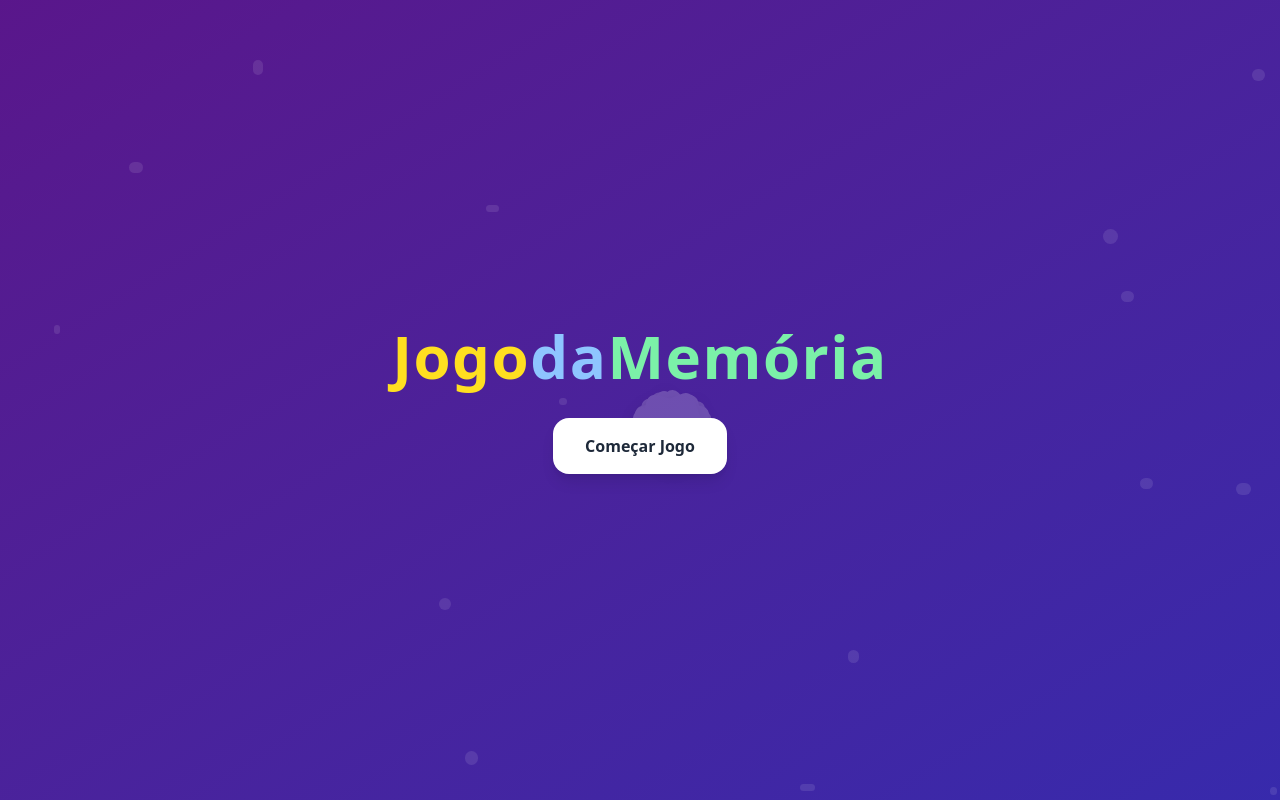
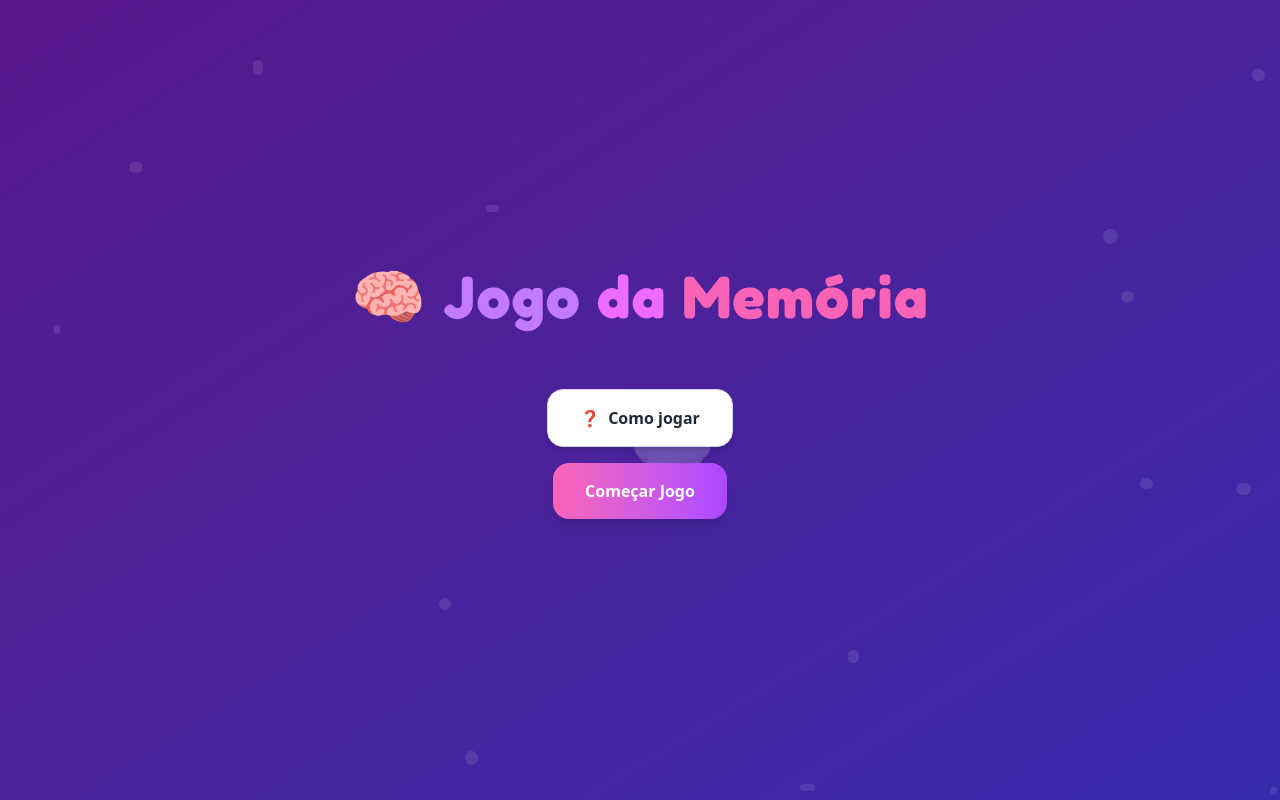
Before and after one commit to carlasama/case-tray, a Vue app: page /home in a window 1280 px wide. Built offline with nearby package versions, Linux system fonts and the light colour scheme.

Commit message:
feat(ui): diferencia botões de ação, conecta botão do modal ao startGame e aprimora HUD de tentativas/tempo

```diff
--- a/index.html
+++ b/index.html
@@ -3,6 +3,7 @@
   <head>
     <meta charset="UTF-8" />
     <link rel="icon" type="image/svg+xml" href="/vite.svg" />
+    <link href="https://fonts.googleapis.com/css2?family=Fredoka:wght@400;700&display=swap" rel="stylesheet">
     <meta name="viewport" content="width=device-width, initial-scale=1.0" />
     <title>Case Tray - Jogo da Memória</title>
 
--- /dev/null
+++ b/src/components/molecules/AboutModal.vue
@@ -0,0 +1,50 @@
+<template>
+  <div
+    class="fixed inset-0 bg-opacity-50 flex justify-center items-center"
+    @click.self="closeModal"
+  >
+    <div
+      class="max-w-xl mx-auto mt-10 p-8 bg-white shadow-xl rounded-3xl text-center transform transition-all duration-300"
+    >
+      <p class="text-lg mb-4 text-gray-700">
+        Combine pares de cartas o mais rápido possível! Cada vez que virar duas
+        cartas, conta como uma tentativa.
+      </p>
+      <ul class="text-left list-disc list-inside mb-6 text-gray-700">
+        <li>O jogo começa com todas as cartas viradas.</li>
+        <li>Você pode virar 2 cartas por vez.</li>
+        <li>Se forem iguais, permanecem viradas.</li>
+        <li>Se forem diferentes, elas viram de volta após 1 segundo.</li>
+        <li>Quando todos os pares forem encontrados, o jogo termina.</li>
+      </ul>
+      <div class="flex justify-center gap-4 mt-6">
+        <button
+          @click="startGameAndClose"
+          class="bg-gradient-to-r from-pink-400 to-purple-500 text-base text-white font-bold py-4 px-8 rounded-full shadow-lg transition-all duration-300 hover:scale-105 hover:shadow-xl cursor-pointer"
+        >
+          Jogar Agora
+        </button>
+
+        <button
+          @click="closeModal"
+          class="bg-white hover:bg-gray-50 text-base text-gray-800 font-bold py-4 px-8 rounded-full shadow-md transition-all duration-300 hover:scale-105 hover:shadow-lg border border-gray-300 flex items-center gap-2 cursor-pointer"
+        >
+          Fechar
+        </button>
+      </div>
+    </div>
+  </div>
+</template>
+
+<script setup lang="ts">
+const emit = defineEmits(['close', 'start']);
+
+function closeModal() {
+  emit('close');
+}
+
+function startGameAndClose() {
+  emit('start');
+  closeModal();
+}
+</script>
--- a/src/components/organisms/MemoryBoard.vue
+++ b/src/components/organisms/MemoryBoard.vue
@@ -1,4 +1,5 @@
 <template>
+  <div class="flex flex-col items-center gap-6 mt-8">
     <div class="grid grid-cols-4 gap-4">
       <MemoryCard
         v-for="(card, index) in memoryBoardStore.shuffledCards"
@@ -12,13 +13,30 @@
       />
     </div>
 
-  <div class="text-center mt-4">
-    <p class="text-xl font-bold">Tentativas: {{ memoryBoardStore.attempts }}</p>
-    <p class="text-xl font-bold">Tempo: {{ memoryBoardStore.timeElapsed }}s</p>
+    <div
+      class="flex items-center justify-center gap-8 bg-white bg-opacity-80 backdrop-blur-md p-6 rounded-3xl shadow-md mt-8"
+    >
+      <div class="flex items-center gap-2">
+        <span class="text-pink-500 text-2xl">🎯</span>
+        <span class="text-gray-700 font-bold text-base"
+          >Tentativas: {{ memoryBoardStore.attempts }}</span
+        >
       </div>
 
-  <div class="text-center mt-4">
-    <button @click="resetGame" class="btn-reset">Reiniciar Jogo</button>
+      <div class="flex items-center gap-2">
+        <span class="text-purple-500 text-2xl">⏳</span>
+        <span class="text-gray-700 font-bold text-base"
+          >Tempo: {{ memoryBoardStore.timeElapsed }}s</span
+        >
+      </div>
+
+      <button
+        @click="resetGame"
+        class="ml-4 bg-gradient-to-r from-pink-400 to-purple-500 text-white font-bold py-2 px-6 rounded-full shadow-md hover:scale-105 transition-all cursor-pointer"
+      >
+        🔄 Reiniciar
+      </button>
+    </div>
   </div>
 </template>
 
--- a/src/router/index.ts
+++ b/src/router/index.ts
@@ -5,11 +5,6 @@ import Login from '../views/Login.vue'
 const routes = [
   { path: '/', component: Login },
   { path: '/home', component: Home },
-  {
-    path: '/sobre',
-    name: 'Sobre',
-    component: () => import('../views/About.vue'),
-  }
 ]
 
 const router = createRouter({
--- a/src/views/About.vue
+++ /dev/null
@@ -1,24 +0,0 @@
-<template>
-  <div
-    class="max-w-xl mx-auto mt-10 p-6 bg-white shadow rounded-xl text-center"
-  >
-    <h1 class="text-2xl font-bold mb-4">🧠 Sobre o Jogo da Memória</h1>
-    <p class="text-lg mb-2">
-      Combine pares de cartas o mais rápido possível! Cada vez que virar duas
-      cartas, conte como uma tentativa.
-    </p>
-    <ul class="text-left list-disc list-inside mb-4">
-      <li>O jogo começa com todas as cartas viradas.</li>
-      <li>Você pode virar 2 cartas por vez.</li>
-      <li>Se forem iguais, permanecem viradas.</li>
-      <li>Se forem diferentes, elas viram de volta após 1 segundo.</li>
-      <li>Quando todos os pares forem encontrados, o jogo termina.</li>
-    </ul>
-    <router-link
-      to="/"
-      class="inline-block mt-4 px-4 py-2 bg-blue-600 text-white rounded hover:bg-blue-700"
-    >
-      Jogar Agora
-    </router-link>
-  </div>
-</template>
--- a/src/views/Home.vue
+++ b/src/views/Home.vue
@@ -1,16 +1,24 @@
 <template>
   <FancyBackground>
-    <div class="flex flex-col items-center justify-center z-10 relative">
-      <h1 class="text-6xl font-bold mb-8 text-white tracking-wide animate-bounce">
-        <span class="text-yellow-300">Jogo</span>
-        <span class="text-blue-300">da</span>
-        <span class="text-green-300">Memória</span>
+    <div class="flex flex-col items-center justify-center z-10 relative gap-4">
+      <h1 class="text-6xl font-bold mb-8 text-white tracking-wide animate-bounce flex gap-4" style="font-family: 'Fredoka', sans-serif;">
+        <span>🧠</span>
+        <span class="text-purple-400">Jogo</span>
+        <span class="text-fuchsia-400">da</span>
+        <span class="text-pink-400 ">Memória</span>
       </h1>
+
+      <button
+        @click="openAboutModal"
+        class="bg-white hover:bg-gray-50 text-base text-gray-800 font-bold py-4 px-8 rounded-2xl shadow-md transition-all duration-300 hover:scale-105 hover:shadow-lg border border-gray-300 flex items-center gap-2 cursor-pointer"
+      >
+        <span>❓</span> Como jogar
+      </button>
 
       <button
         v-if="!gameStore.isGameStarted"
         @click="startGame"
-        class="bg-white hover:bg-gray-50 text-gray-800 font-bold py-4 px-8 rounded-2xl shadow-lg transition-all duration-300 hover:scale-105 hover:shadow-xl"
+        class="bg-gradient-to-r from-pink-400 to-purple-500 text-base text-white font-bold py-4 px-8 rounded-2xl shadow-lg transition-all duration-300 hover:scale-105 hover:shadow-xl cursor-pointer"
       >
         Começar Jogo
       </button>
@@ -27,6 +35,12 @@
         :attempts="gameStore.attempts"
         @restart="restartGame"
       />
+
+      <AboutModal
+        v-if="showModal"
+        @close="showModal = false"
+        @start="startGame"
+      />
     </div>
   </FancyBackground>
 </template>
@@ -37,10 +51,11 @@ import { useGameStore } from "@/stores/gameStore"; // Importando o store
 import FancyBackground from "@/components/atoms/FancyBackground.vue";
 import MemoryBoard from "@/components/organisms/MemoryBoard.vue";
 import GameSummaryModal from "@/components/molecules/GameSummaryModal.vue";
+import AboutModal from "@/components/molecules/AboutModal.vue";
 import { ref } from "vue";
 
 const gameStore = useGameStore(); // Usando o store
-
+const showModal = ref(false);
 const boardRef = ref(null); // Ref do board
 
 function restartGame() {
@@ -59,4 +74,8 @@ function handleGameFinished(data: { time: number; attempts: number }) {
 function startGame() {
   gameStore.startGame(); // Inicia o jogo através do store
 }
+
+function openAboutModal() {
+  showModal.value = true;
+}
 </script>
--- a/src/views/Login.vue
+++ b/src/views/Login.vue
@@ -1,21 +1,25 @@
 <template>
   <FancyBackground>
-    <h1 class="text-6xl font-bold mb-8 text-white tracking-wide animate-bounce">
-      <span class="text-yellow-300">Jogo</span>
-      <span class="text-blue-300">da</span>
-      <span class="text-green-300">Memória</span>
+    <h1
+      class="text-6xl font-bold mb-8 text-white tracking-wide animate-bounce flex gap-4"
+      style="font-family: 'Fredoka', sans-serif"
+    >
+      <span>🧠</span>
+      <span class="text-purple-400">Jogo</span>
+      <span class="text-fuchsia-400">da</span>
+      <span class="text-pink-400">Memória</span>
     </h1>
 
     <button
       @click="loginWithGoogle"
-      class="relative z-10 flex items-center justify-center bg-white hover:bg-gray-50 text-gray-800 font-bold py-4 px-8 rounded-2xl shadow-lg transition-all duration-300 hover:scale-105 hover:shadow-xl mb-12 group"
+      class="relative z-10 flex items-center justify-center bg-white hover:bg-gray-50 text-gray-800 font-bold py-4 px-8 rounded-2xl shadow-lg transition-all duration-300 hover:scale-105 hover:shadow-xl mb-12 group gap-4 cursor-pointer"
     >
       <img
         src="../assets/icons/google-icon.svg"
         alt="Logo do Google"
         width="30"
       />
-      <span class="text-lg">Entrar com Google</span>
+      <span class="text-base">Entrar com Google</span>
     </button>
 
     <div class="absolute bottom-8 text-white/70 text-sm animate-pulse">
--- a/tsconfig.json
+++ b/tsconfig.json
@@ -1,7 +1,6 @@
 {
   "compilerOptions": {
     "lib": ["ES2020", "DOM"],
-    "module": "esnext",  // Modifique para 'esnext' para corrigir o erro com o onMounted
     "baseUrl": ".",
     "paths": {
       "@/*": ["src/*"]
```
Lines whose indentation alone changed are shown as unchanged.
